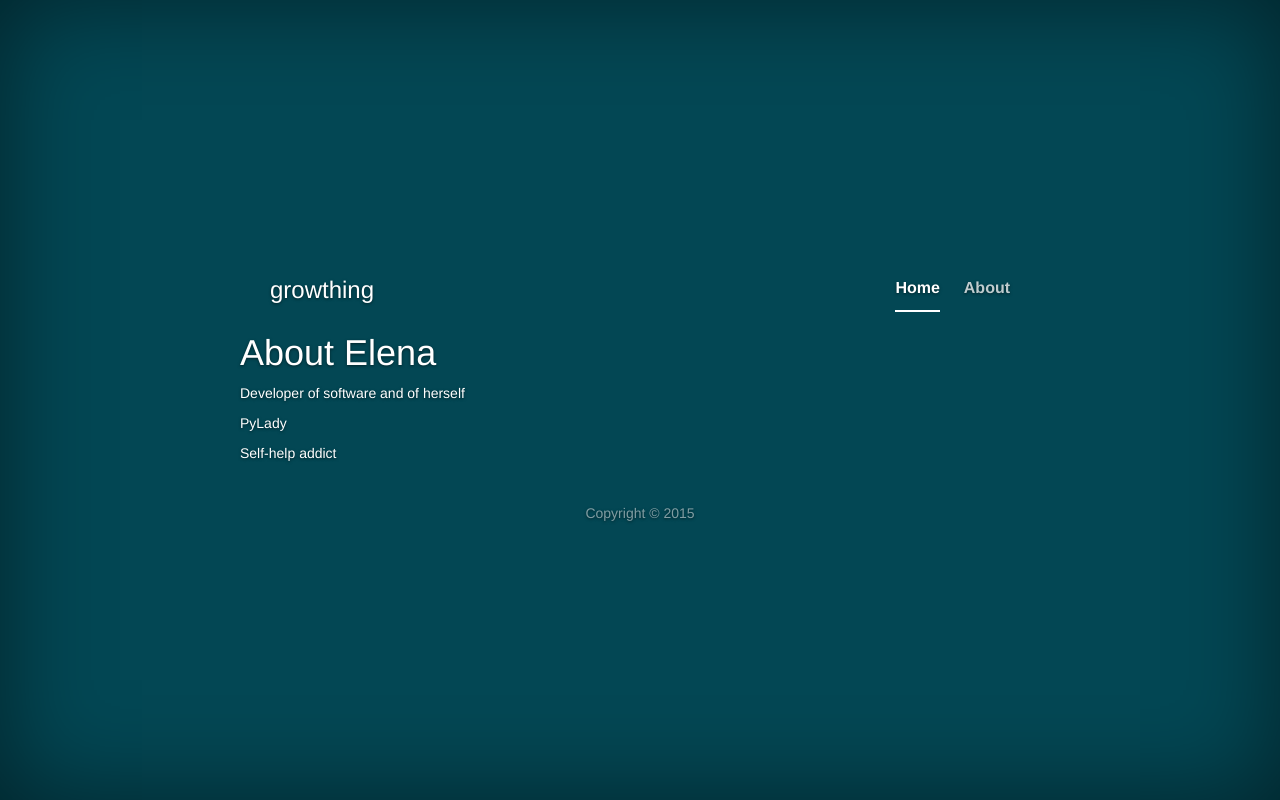
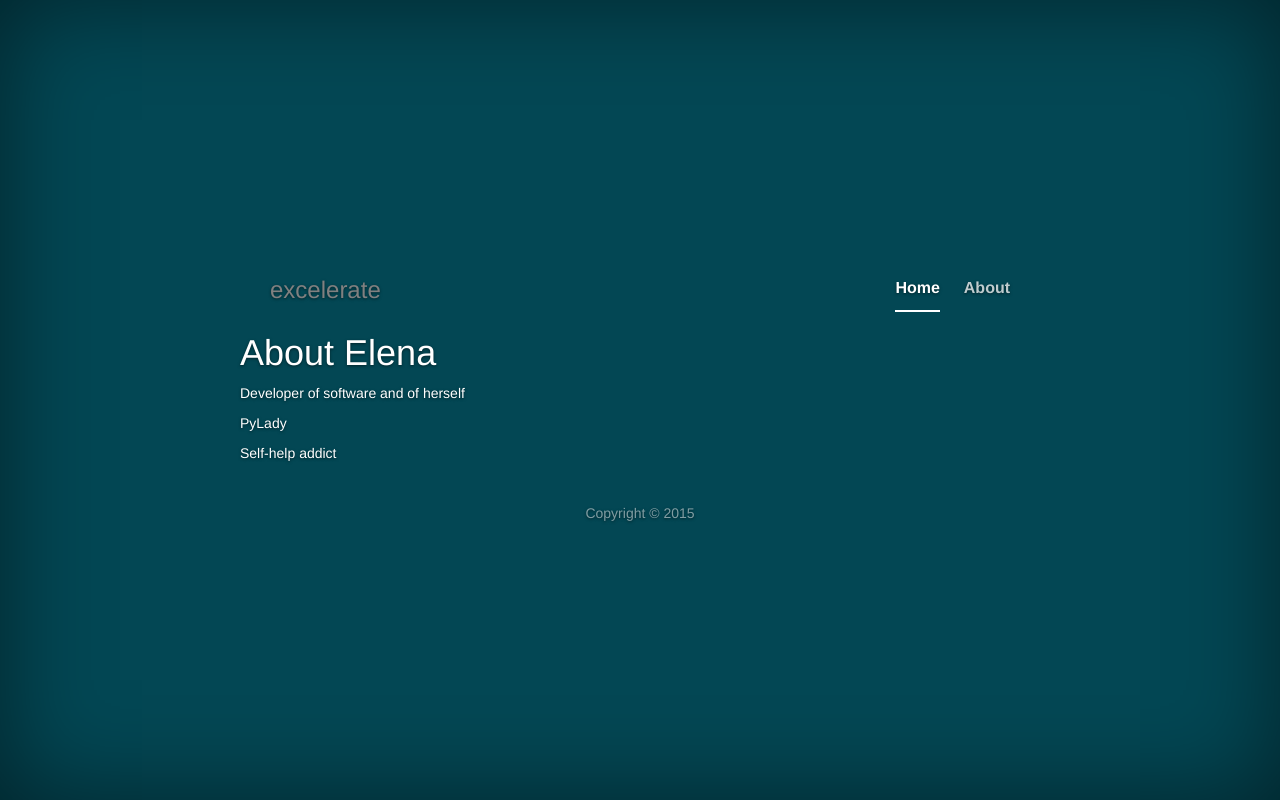
Before and after one commit to elenaoat/blog, a Django app: template personal/blogengine/templates/about.html in a window 1280 px wide. Run offline with Django 3.2, Linux system fonts and the light colour scheme; the template is opened without the code that fills it, so the values that code supplies are empty; parts of the project's set-up code (start-up, migrations or seed data) failed here and were passed over; some libraries are stand-ins or nearby versions.

Commit message:
change colors

```diff
--- a/personal/blogengine/static/css/cover.css
+++ b/personal/blogengine/static/css/cover.css
@@ -63,6 +63,7 @@ body {
  * Header
  */
 .masthead-brand {
+  color: gray;
   margin-top: 10px;
   margin-bottom: 10px;
 }
--- a/personal/blogengine/templates/base.html
+++ b/personal/blogengine/templates/base.html
@@ -39,7 +39,7 @@
         {% block navbar %}
           <div class="masthead clearfix">
             <div class="inner">
-              <h3 class="masthead-brand">growthing</h3>
+              <h3 class="masthead-brand">excelerate</h3>
               <nav>
                 <ul class="nav masthead-nav">
                   <li class="active"><a href="{% url 'home' %}">Home</a></li>
--- a/personal/blogengine/templates/home.html
+++ b/personal/blogengine/templates/home.html
@@ -2,7 +2,7 @@
 
 {% block content %}
     {% for post in posts %}
-        <a href="{% url 'view_post' post.slug %}" style="text-decoration: none"><h2>{{ post.title }}</h2></a>
+        <a href="{% url 'view_post' post.slug %}" style="text-decoration: none; color: #BFBECC"><h2>{{ post.title }}</h2></a>
         <p>{{ post.teaser }}</p>
     {% endfor %}
 {% endblock content %}
```
Also changed, not shown: 2 other files.
